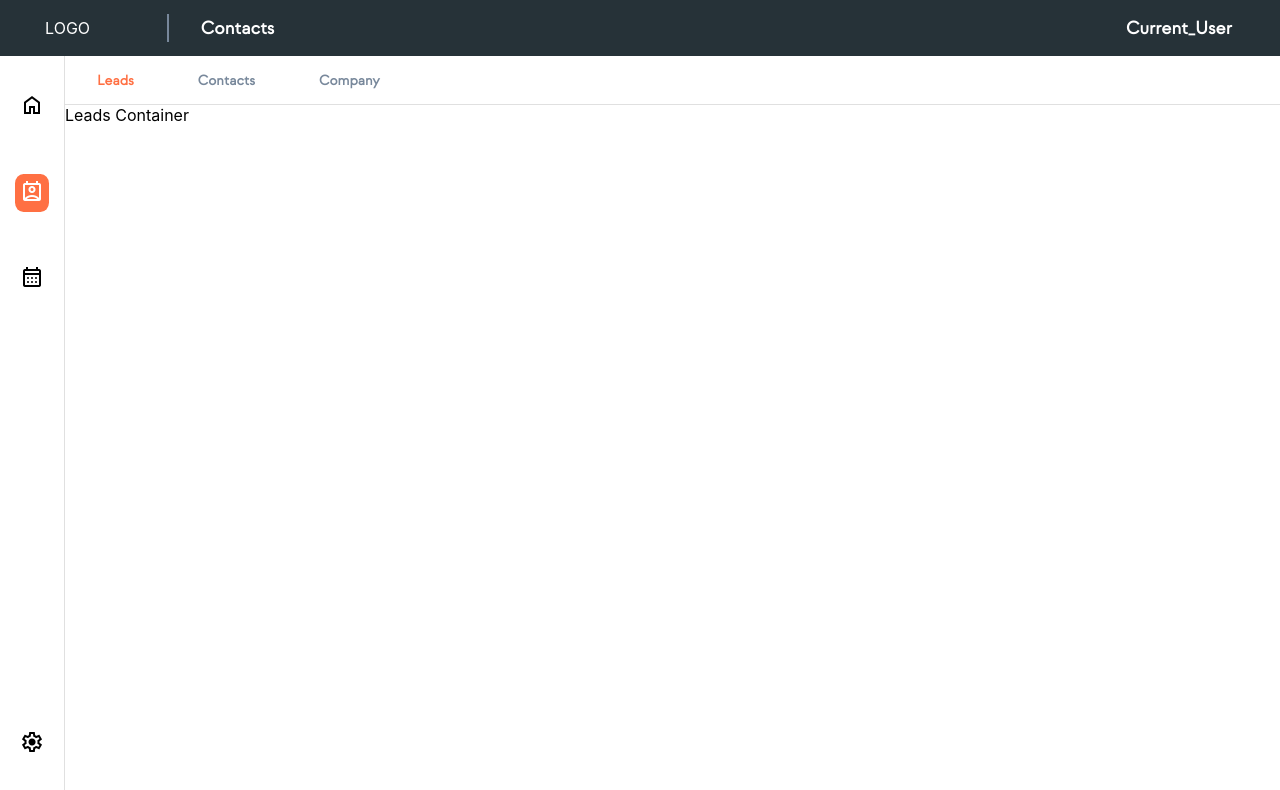
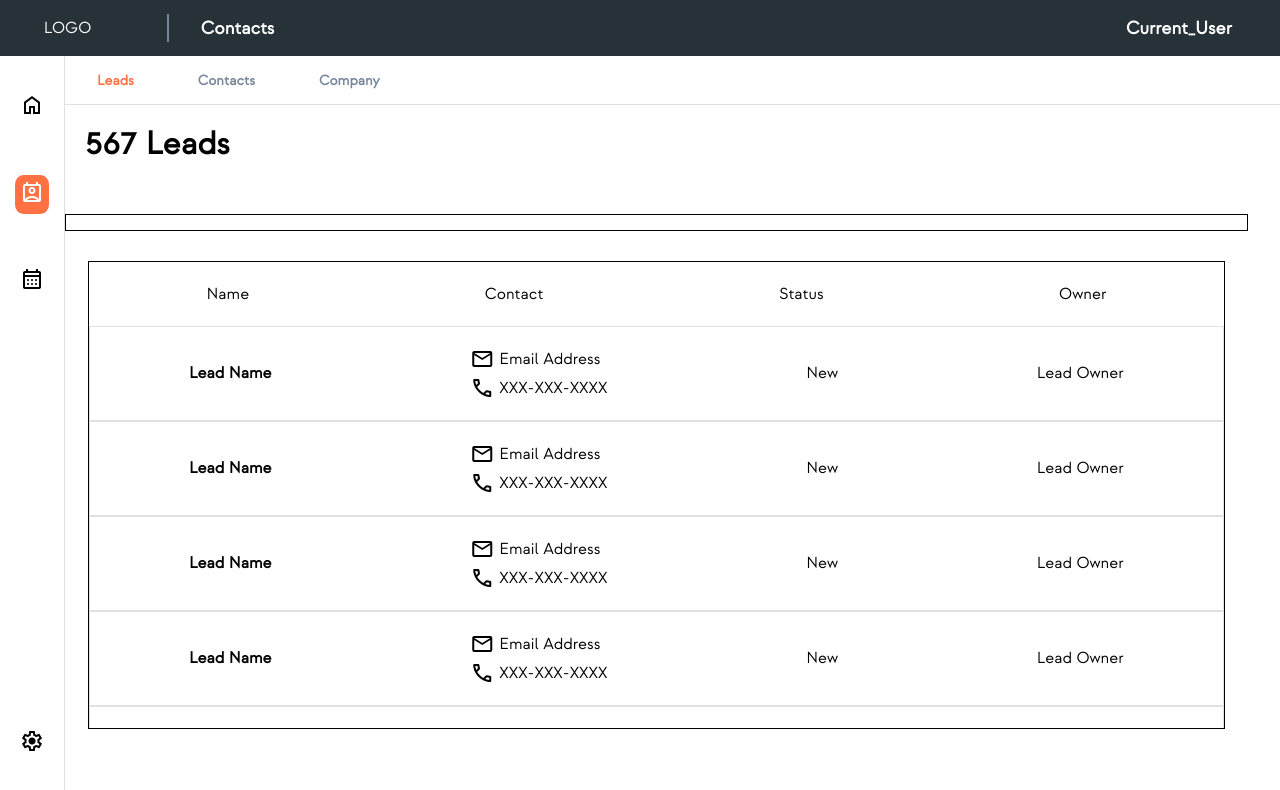
Before and after one commit to jacksonkalmbach/PipelinePro, a React (Create React App) app: page /dashboard in a window 1280 px wide. Both pictures are taken after a click on the element "perm_contact_calendar". Shown: the top 790 px of the page. Built offline with nearby package versions, Linux system fonts and the light colour scheme.

Commit message:
lead row item styling

```diff
--- a/public/index.html
+++ b/public/index.html
@@ -11,6 +11,14 @@
     />
     <link rel="apple-touch-icon" href="%PUBLIC_URL%/logo192.png" />
     <link rel="manifest" href="%PUBLIC_URL%/manifest.json" />
+    <link
+      rel="stylesheet"
+      href="https://fonts.googleapis.com/css2?family=Material+Symbols+Outlined:opsz,wght,FILL,GRAD@20..48,100..700,0..1,-50..200"
+    />
+    <link
+      rel="stylesheet"
+      href="https://fonts.googleapis.com/css2?family=Material+Symbols+Outlined:opsz,wght,FILL,GRAD@20..48,100..700,0..1,-50..200"
+    />
     <link
       rel="stylesheet"
       href="https://fonts.googleapis.com/css2?family=Material+Symbols+Outlined:opsz,wght,FILL,GRAD@20..48,100..700,0..1,-50..200"
--- /dev/null
+++ b/src/components/lead-row-item/LeadRowItem.styles.scss
@@ -0,0 +1,30 @@
+@import "../../styles/variables";
+
+.lead-row-item {
+  display: flex;
+  padding: 20px 0;
+  border: 1px solid $theme-lightgrey;
+  justify-content: space-around;
+  align-items: center;
+
+  .lead-row-item__name {
+    font-weight: bold;
+  }
+
+  .lead-row-item__contact {
+    display: flex;
+    flex-direction: column;
+    gap: 5px;
+
+    .lead-row-item__contact_email {
+      display: flex;
+      align-items: center;
+      gap: 5px;
+    }
+    .lead-row-item__contact_phone {
+      display: flex;
+      align-items: center;
+      gap: 5px;
+    }
+  }
+}
--- /dev/null
+++ b/src/components/lead-row-item/LeadRowItem.tsx
@@ -0,0 +1,25 @@
+import React from "react";
+
+import "./LeadRowItem.styles.scss";
+
+const LeadRowItem = () => {
+  return (
+    <div className="lead-row-item">
+      <div className="lead-row-item__name">Lead Name</div>
+      <div className="lead-row-item__contact">
+        <div className="lead-row-item__contact_email">
+          <span className="material-symbols-outlined">mail</span>
+          Email Address
+        </div>
+        <div className="lead-row-item__contact_phone">
+          <span className="material-symbols-outlined">call</span>
+          XXX-XXX-XXXX
+        </div>
+      </div>
+      <div className="lead-row-item__status">New</div>
+      <div className="lead-row-item__owner">Lead Owner</div>
+    </div>
+  );
+};
+
+export default LeadRowItem;
--- /dev/null
+++ b/src/containers/lead-container/Leads.styles.scss
@@ -0,0 +1,48 @@
+@import "../../styles/variables";
+
+.leads-container {
+  display: flex;
+  margin-top: 0;
+  flex-direction: column;
+  justify-content: flex-start;
+  gap: 30px;
+  height: calc(100vh - 11rem);
+
+  .leads-count {
+    font-family: $font-family;
+    font-size: 32px;
+    font-weight: 600;
+    color: #000;
+    padding: 20px 20px;
+  }
+  .leads-filter-container {
+    border: 1px solid black;
+    height: 5rem;
+  }
+
+  .leads-list-container {
+    display: flex;
+    flex-direction: column;
+    align-self: center;
+    border: 1px solid black;
+    max-height: calc(100vh - 11rem - 4rem - 4rem - 30px);
+    width: 96%;
+
+    .leads-list-filters {
+      display: flex;
+      height: 4rem;
+      justify-content: space-around;
+      align-items: center;
+    }
+
+    .leads-list {
+      display: flex;
+      flex-direction: column;
+      overflow-y: scroll;
+      height: calc(100vh - 11rem - 4rem - 4rem - 30px - 4rem);
+
+      scrollbar-width: none;
+      -ms-overflow-style: none;
+    }
+  }
+}
--- a/src/containers/lead-container/Leads.tsx
+++ b/src/containers/lead-container/Leads.tsx
@@ -1,7 +1,38 @@
 import React from "react";
+import LeadRowItem from "../../components/lead-row-item/LeadRowItem";
+
+import "./Leads.styles.scss";
 
 const Leads = () => {
-  return <div>Leads Container</div>;
+  const leadCount = 567;
+
+  return (
+    <div className="leads-container">
+      <div className="leads-count">{leadCount} Leads</div>
+      <div className="leads-filter-container"></div>
+      <div className="leads-list-container">
+        <div className="leads-list-filters">
+          <div className="leads-list-filters__name">Name</div>
+          <div className="leads-list-filters__contact">Contact</div>
+          <div className="leads-list-filters__status">Status</div>
+          <div className="leads-list-filters__owner">Owner</div>
+        </div>
+        <div className="leads-list">
+          <LeadRowItem />
+          <LeadRowItem />
+          <LeadRowItem />
+          <LeadRowItem />
+          <LeadRowItem />
+          <LeadRowItem />
+          <LeadRowItem />
+          <LeadRowItem />
+          <LeadRowItem />
+          <LeadRowItem />
+          <LeadRowItem />
+        </div>
+      </div>
+    </div>
+  );
 };
 
 export default Leads;
--- a/src/index.css
+++ /dev/null
@@ -1,13 +0,0 @@
-body {
-  margin: 0;
-  font-family: -apple-system, BlinkMacSystemFont, 'Segoe UI', 'Roboto', 'Oxygen',
-    'Ubuntu', 'Cantarell', 'Fira Sans', 'Droid Sans', 'Helvetica Neue',
-    sans-serif;
-  -webkit-font-smoothing: antialiased;
-  -moz-osx-font-smoothing: grayscale;
-}
-
-code {
-  font-family: source-code-pro, Menlo, Monaco, Consolas, 'Courier New',
-    monospace;
-}
--- /dev/null
+++ b/src/index.scss
@@ -0,0 +1,13 @@
+@import "./styles/_variables.scss";
+
+body {
+  margin: 0;
+  font-family: $font-family;
+  -webkit-font-smoothing: antialiased;
+  -moz-osx-font-smoothing: grayscale;
+}
+
+code {
+  font-family: source-code-pro, Menlo, Monaco, Consolas, "Courier New",
+    monospace;
+}
--- a/src/index.tsx
+++ b/src/index.tsx
@@ -1,6 +1,6 @@
 import React from "react";
 import ReactDOM from "react-dom/client";
-import "./index.css";
+import "./index.scss";
 import App from "./App";
 import { Provider } from "react-redux";
 import store from "./store/store";
```
